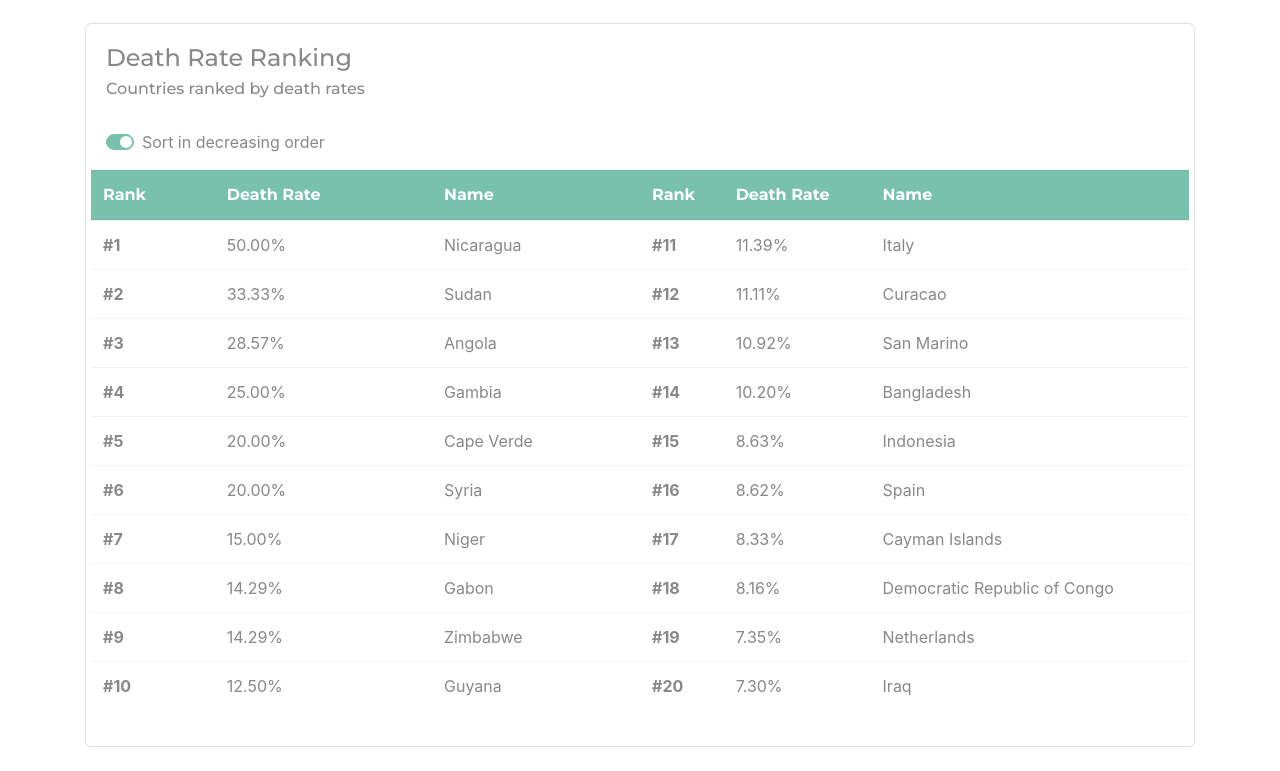
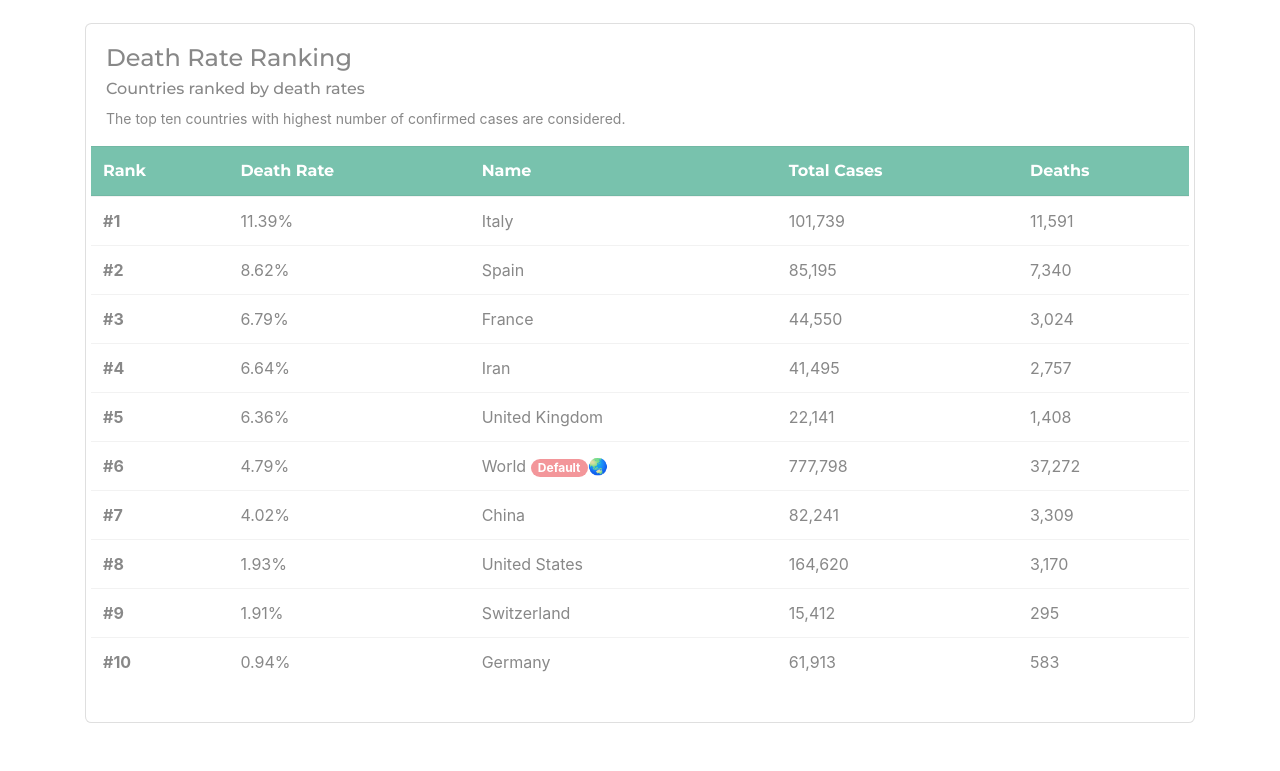
Before and after one commit to spoo-bar/covid19-grapher, a Vue app: page /#/ in a window 1280 px wide. Shown: the part 1093-1864 px from the top of the page. After the commit the page ends 1840 px from the top, so only its background shows below. Built offline with nearby package versions, Linux system fonts and the light colour scheme.

Commit message:
changing death rate table to 10 countries

```diff
--- a/src/components/DeathRateTable.vue
+++ b/src/components/DeathRateTable.vue
@@ -1,29 +1,18 @@
 <template>
   <div class="death-rate-table">
-    <br />
-    <div class="form-group">
-      <div class="custom-control custom-switch">
-        <input
-          type="checkbox"
-          class="custom-control-input"
-          id="sort-order"
-          v-model="sortDecreasing"
-          v-on:change="onSortOrderChange()"
-        />
-        <label class="custom-control-label" for="sort-order">Sort in decreasing order</label>
-      </div>
-    </div>
-    <div class="row">
-      <table v-if="displayData1.length > 0" class="table col-lg-6">
+    <div class="row justify-content-around">
+      <table v-if="displayData.length > 0" class="table col-lg-12">
         <thead class="thead-dark">
           <tr>
             <th scope="col">Rank</th>
             <th scope="col">Death Rate</th>
             <th scope="col">Name</th>
+            <th scope="col">Total Cases</th>
+            <th scope="col">Deaths</th>
           </tr>
         </thead>
         <tbody>
-          <tr v-for="country in displayData1" :key="country.name">
+          <tr v-for="country in displayData" :key="country.name">
             <th scope="row">#{{ country.rank }}</th>
             <td>{{ country.deathRate }}%</td>
             <td>
@@ -32,29 +21,10 @@
                 class="badge badge-pill badge-secondary"
                 v-show="country.name === defaultCountry"
               >Default</span>
+              <span v-show="country.name ==='World'">🌏</span>
             </td>
-          </tr>
-        </tbody>
-      </table>
-      <table v-if="displayData2.length" class="table col-lg-6">
-        <thead class="thead-dark">
-          <tr>
-            <th scope="col">Rank</th>
-            <th scope="col">Death Rate</th>
-            <th scope="col">Name</th>
-          </tr>
-        </thead>
-        <tbody>
-          <tr v-for="country in displayData2" :key="country.name">
-            <th scope="row">#{{ country.rank }}</th>
-            <td>{{ country.deathRate }}%</td>
-            <td>
-              {{ country.name }}
-              <span
-                class="badge badge-pill badge-secondary"
-                v-show="country.name === defaultCountry"
-              >Default</span>
-            </td>
+            <td>{{ country.totalConfirmedCases | toLocaleNumberString }}</td>
+            <td>{{ country.totalDeathCount | toLocaleNumberString }}</td>
           </tr>
         </tbody>
       </table>
@@ -67,13 +37,17 @@ import Data from "../assets/data.json";
 
 export default {
   name: "DeathRateTable",
+  filters: {
+    toLocaleNumberString(number) {
+      let locale = navigator.language;
+      return new Number(number).toLocaleString(locale);
+    }
+  },
   data() {
     return {
       data: Data,
-      displayData1: [],
-      displayData2: [],
-      defaultCountry: "",
-      sortDecreasing: true
+      displayData: [],
+      defaultCountry: ""
     };
   },
   methods: {
@@ -85,12 +59,12 @@ export default {
     },
     loadData() {
       let tableData = [];
-      this.displayData1 = [];
-      this.displayData2 = [];
+      this.displayData = [];
 
+      let highestConfirmedCases = this.getHighestConfirmedCases();
       for (let country of this.data.Data) {
         let deathRate = this.getDeathRate(country);
-        if (deathRate > 0) {
+        if (deathRate > 0 && country.TotalCasesCount > highestConfirmedCases) {
           let countryData = {
             name: country.Name,
             deathRate: deathRate
@@ -98,34 +72,31 @@ export default {
           tableData.push(countryData);
         }
       }
-
-      if (this.sortDecreasing) {
-        tableData.sort(
-          (a, b) => parseFloat(b.deathRate) - parseFloat(a.deathRate)
-        );
-      } else {
-        tableData.sort(
-          (a, b) => parseFloat(a.deathRate) - parseFloat(b.deathRate)
-        );
-      }
+      tableData.sort(
+        (a, b) => parseFloat(b.deathRate) - parseFloat(a.deathRate)
+      );
 
       for (let i = 1; i <= 10; i++) {
-        this.displayData1.push({
+        let country = this.getCountryData(tableData[i - 1].name);
+        this.displayData.push({
           rank: i,
           name: tableData[i - 1].name,
-          deathRate: tableData[i - 1].deathRate
-        });
-      }
-      for (let i = 11; i <= 20; i++) {
-        this.displayData2.push({
-          rank: i,
-          name: tableData[i - 1].name,
-          deathRate: tableData[i - 1].deathRate
+          deathRate: tableData[i - 1].deathRate,
+          totalConfirmedCases: country.TotalCasesCount,
+          totalDeathCount: country.TotalDeathsCount
         });
       }
     },
-    onSortOrderChange: function() {
-      this.loadData();
+    getHighestConfirmedCases: function() {
+      let totalCasesList = this.data.Data.map(c => c.TotalCasesCount);
+      totalCasesList.sort((a, b) => b - a);
+      totalCasesList = totalCasesList.slice(0, 11);
+      totalCasesList.reverse();
+      // returning the 10th highest value
+      return parseInt(totalCasesList[0]);
+    },
+    getCountryData: function(selectedCountry) {
+      return this.data.Data.filter(c => c.Name === selectedCountry)[0];
     },
     getDefaultCountry: function() {
       let defaultCountry = localStorage.getItem("defaultCountry");
@@ -137,8 +108,8 @@ export default {
     }
   },
   mounted: function() {
+    this.defaultCountry = this.getDefaultCountry();
     this.loadData();
-    this.defaultCountry = this.getDefaultCountry();
   }
 };
 </script>
--- a/src/views/Home.vue
+++ b/src/views/Home.vue
@@ -96,6 +96,9 @@
             <h6
               class="card-subtitle mb-2 text-muted"
             >Countries ranked by death rates</h6>
+            <p class="card-text">
+              <small>The top ten countries with highest number of confirmed cases are considered.</small>
+            </p>
             <DeathRateTable />
           </div>
         </div>
```
